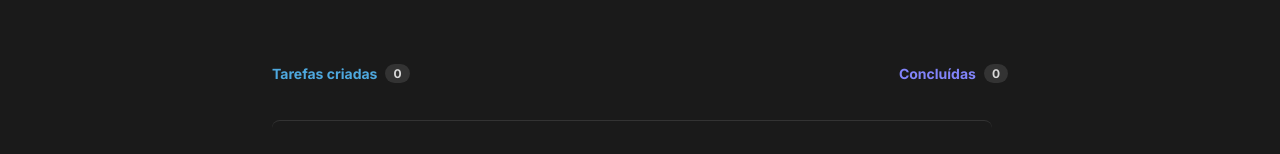
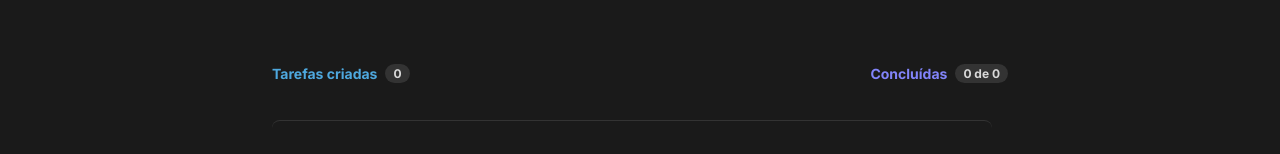
Before and after one commit to antoniojpsalves/todotask, a React (Vite) app: page / in a window 1280 px wide. Shown: the part 227-381 px from the top of the page. Built offline with nearby package versions, Linux system fonts and the light colour scheme; the HTML template or start-up script is replaced by a standard one.

Commit message:
feat: adicionando os contadores part 1

```diff
--- a/src/App.tsx
+++ b/src/App.tsx
@@ -8,38 +8,32 @@ import { useState } from 'react'
 
 function App() {
 
-  // const exempleList: ItemListProps[] = [
-  //   {
-  //     id: 1,
-  //     finalizado: false,
-  //     content: 'asdasdasdas',
-  //   },
-  //   {
-  //     id: 2,
-  //     finalizado: false,
-  //     content: 'asdasdasdas',
-  //   },
-  //   {
-  //     id: 3,
-  //     finalizado: false,
-  //     content: 'asdasdasdas',
-  //   },
-  //   {
-  //     id: 4,
-  //     finalizado: false,
-  //     content: 'asdasdasdas',
-  //   }
-  // ]
+  const [userTaskList, setUserTaskList] = useState<ItemOfListProps[]>([])
 
+  const [numCreatedTasks, setNumCreatedTasks] = useState(0)
 
-  const [userTaskList, setUserTaskList] = useState<ItemOfListProps[]>([]);
+  const [numFinishedTasks, setNumFinishedTasks] = useState(0)
 
   return (
     <div className={style.content}>
       <Header />
-      <InputNewTask addTask={setUserTaskList} before={userTaskList} />
-      <TaskPanel />
-      <TaskList taskList={userTaskList} setListItem={setUserTaskList} />
+      <InputNewTask
+        addTask={setUserTaskList}
+        before={userTaskList}
+        numCreatedTasks={numCreatedTasks}
+        setNumCreatedTasks={setNumCreatedTasks}
+      />
+      <TaskPanel
+        numCreatedTasks={numCreatedTasks}
+        numFinishedTasks={numFinishedTasks}
+      />
+      <TaskList
+        taskList={userTaskList}
+        setListItem={setUserTaskList}
+        setNumCreatedTasks={setNumCreatedTasks}
+        numCreatedTasks={numCreatedTasks}
+        setNumFinishedTasks={() => setNumFinishedTasks}
+      />
     </div>
   )
 }
--- a/src/components/Header/index.tsx
+++ b/src/components/Header/index.tsx
@@ -2,6 +2,7 @@ import style from './style.module.css'
 import rocketLogo from '../../assets/rocket.png'
 
 export function Header() {
+
   return (
     <header className={style.header}>
       <div className={style['container-logo']}>
--- a/src/components/InputNewTask/index.tsx
+++ b/src/components/InputNewTask/index.tsx
@@ -5,8 +5,10 @@ import { ChangeEvent, useState } from 'react'
 import { v4 as uuidv4 } from 'uuid'
 
 interface InputNewTaskProps {
-  addTask: (tasks: ItemOfListProps[]) => void;
-  before: ItemOfListProps[];
+  addTask: (tasks: ItemOfListProps[]) => void
+  before: ItemOfListProps[]
+  numCreatedTasks: number
+  setNumCreatedTasks: (n: number) => void
 }
 
 export interface ItemOfListProps {
@@ -16,7 +18,7 @@ export interface ItemOfListProps {
 }
 
 
-export function InputNewTask({ addTask, before }: InputNewTaskProps) {
+export function InputNewTask({ addTask, before, numCreatedTasks, setNumCreatedTasks }: InputNewTaskProps) {
 
   const [inputValue, setInputValue] = useState('')
 
@@ -26,7 +28,7 @@ export function InputNewTask({ addTask, before }: InputNewTaskProps) {
   }
 
   function handleAddNewTask() {
-    console.log(inputValue)
+    // console.log(inputValue)
 
 
     if (inputValue.length === 0) return;
@@ -38,6 +40,7 @@ export function InputNewTask({ addTask, before }: InputNewTaskProps) {
     }
 
     addTask([...before, newTask])
+    setNumCreatedTasks(numCreatedTasks + 1)
     setInputValue('')
   }
 
--- a/src/components/ItemPane/index.tsx
+++ b/src/components/ItemPane/index.tsx
@@ -3,14 +3,14 @@
 
 import style from './style.module.css'
 
-
 interface ItemPaneProps {
   label: string
   count: number
+  countTotal?: number
   color?: boolean
 }
 
-export function ItemPane({ label, count, color }: ItemPaneProps) {
+export function ItemPane({ label, count, countTotal, color }: ItemPaneProps) {
 
   return (
     <div className={style.itemPaneContainer}>
@@ -18,7 +18,12 @@ export function ItemPane({ label, count, color }: ItemPaneProps) {
         className={color ? style.itemCompletedLabel : style.itemLabel} >
         {label}
       </span>
-      <span className={style.itemCount}>{count}</span>
+      <span className={style.itemCount}>
+        {color && (
+          <span>{countTotal} de {count}</span>
+        )}
+        {countTotal == undefined && count}
+      </span>
     </div>
   )
 
--- a/src/components/ListItem/index.tsx
+++ b/src/components/ListItem/index.tsx
@@ -6,13 +6,14 @@ import style from './style.module.css'
 import { Trash } from 'phosphor-react'
 
 
-export function ListItem({ id, finished, content, handleDeleteFromListItem }: ItemListProps) {
+export function ListItem({ id, finished, content, handleDeleteFromListItem, numCreatedTasks, setNumFinishedTasks }: ItemListProps) {
 
 
   const [checked, setChecked] = useState(finished)
 
   function changeChecked() {
     setChecked(!checked)
+    setNumFinishedTasks(numCreatedTasks + 1)
   }
 
   function handleOnDeleteItem(id: string) {
--- a/src/components/TaskList/index.tsx
+++ b/src/components/TaskList/index.tsx
@@ -10,20 +10,26 @@ export interface ItemListProps {
   finished: boolean
   content: string
   handleDeleteFromListItem: (id: string) => void
+  numCreatedTasks: number
+  setNumFinishedTasks: (n: number) => void
 }
 
 
 interface TaskListProps {
   taskList: ItemOfListProps[] | []
   setListItem: (nlist: ItemOfListProps[]) => void
+  setNumCreatedTasks: (n: number) => void
+  numCreatedTasks: number
+  setNumFinishedTasks: () => void
 }
 
-export function TaskList({ taskList, setListItem }: TaskListProps) {
+export function TaskList({ taskList, setListItem, setNumCreatedTasks, numCreatedTasks, setNumFinishedTasks }: TaskListProps) {
 
 
   function handleDeleteFromListItem(id: string) {
     const newList = taskList.filter(item => item.id !== id)
     setListItem(newList)
+    setNumCreatedTasks(newList.length)
   }
 
   return (
@@ -38,6 +44,8 @@ export function TaskList({ taskList, setListItem }: TaskListProps) {
                 content={item.content}
                 finished={item.finished}
                 handleDeleteFromListItem={() => handleDeleteFromListItem(item.id)}
+                numCreatedTasks={numCreatedTasks}
+                setNumFinishedTasks={() => setNumFinishedTasks}
               />
             )
           })
--- a/src/components/TaskPane/index.tsx
+++ b/src/components/TaskPane/index.tsx
@@ -4,12 +4,19 @@
 import { ItemPane } from '../ItemPane'
 import style from './style.module.css'
 
-export function TaskPanel() {
+
+interface TaskPanelProps {
+  numCreatedTasks: number
+  numFinishedTasks: number
+}
+
+export function TaskPanel({ numCreatedTasks, numFinishedTasks }: TaskPanelProps) {
+
   return (
     <div className={style.content}>
       <div className={style['header-panel']}>
-        <ItemPane key='countTaskCreated' label='Tarefas criadas' count={0} />
-        <ItemPane key='countTaskFinished' label='Concluídas' count={0} color />
+        <ItemPane key='countTaskCreated' label='Tarefas criadas' count={numCreatedTasks} />
+        <ItemPane key='countTaskFinished' label='Concluídas' count={numCreatedTasks} countTotal={numFinishedTasks} color />
       </div>
     </div>
   )
```
